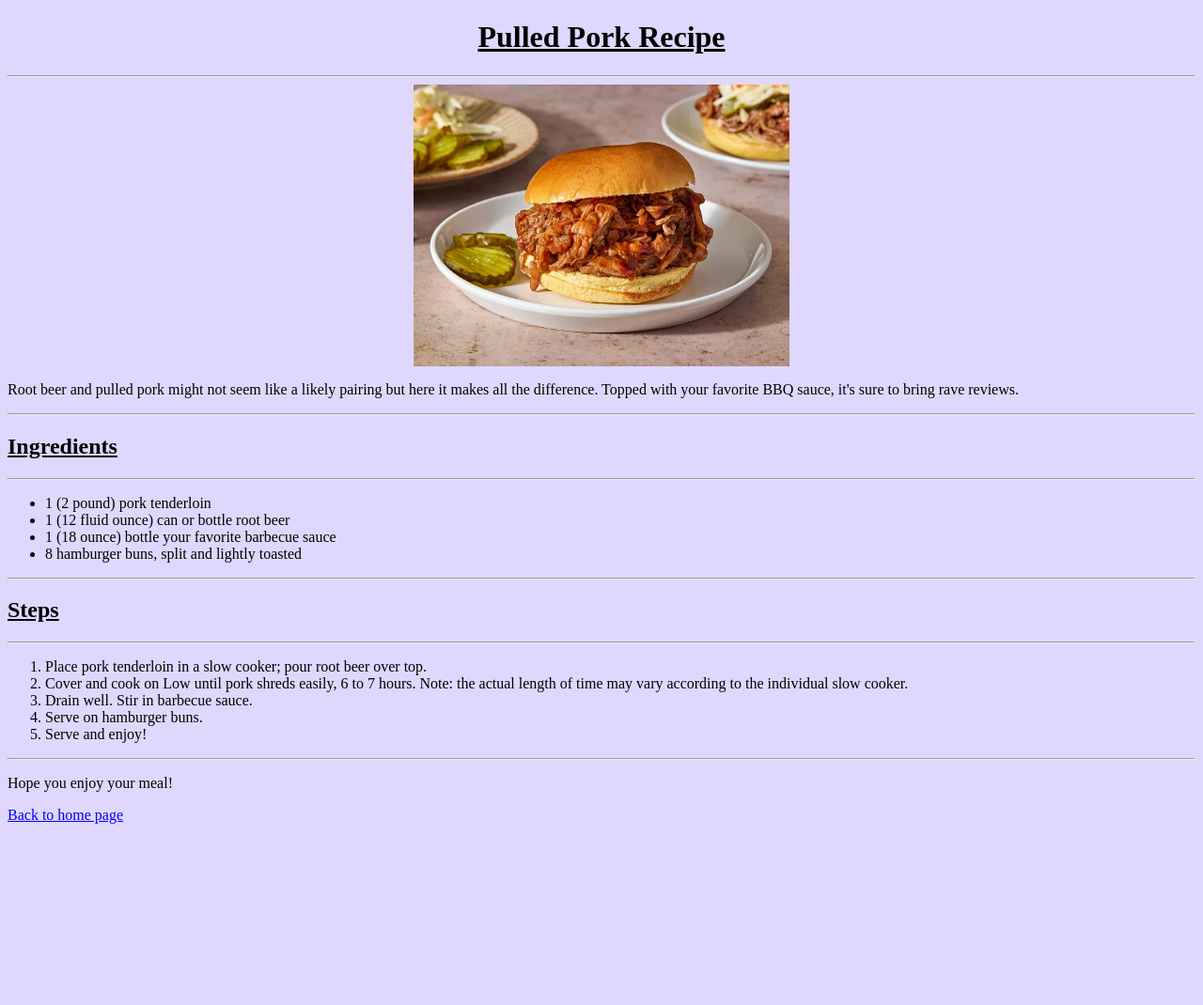
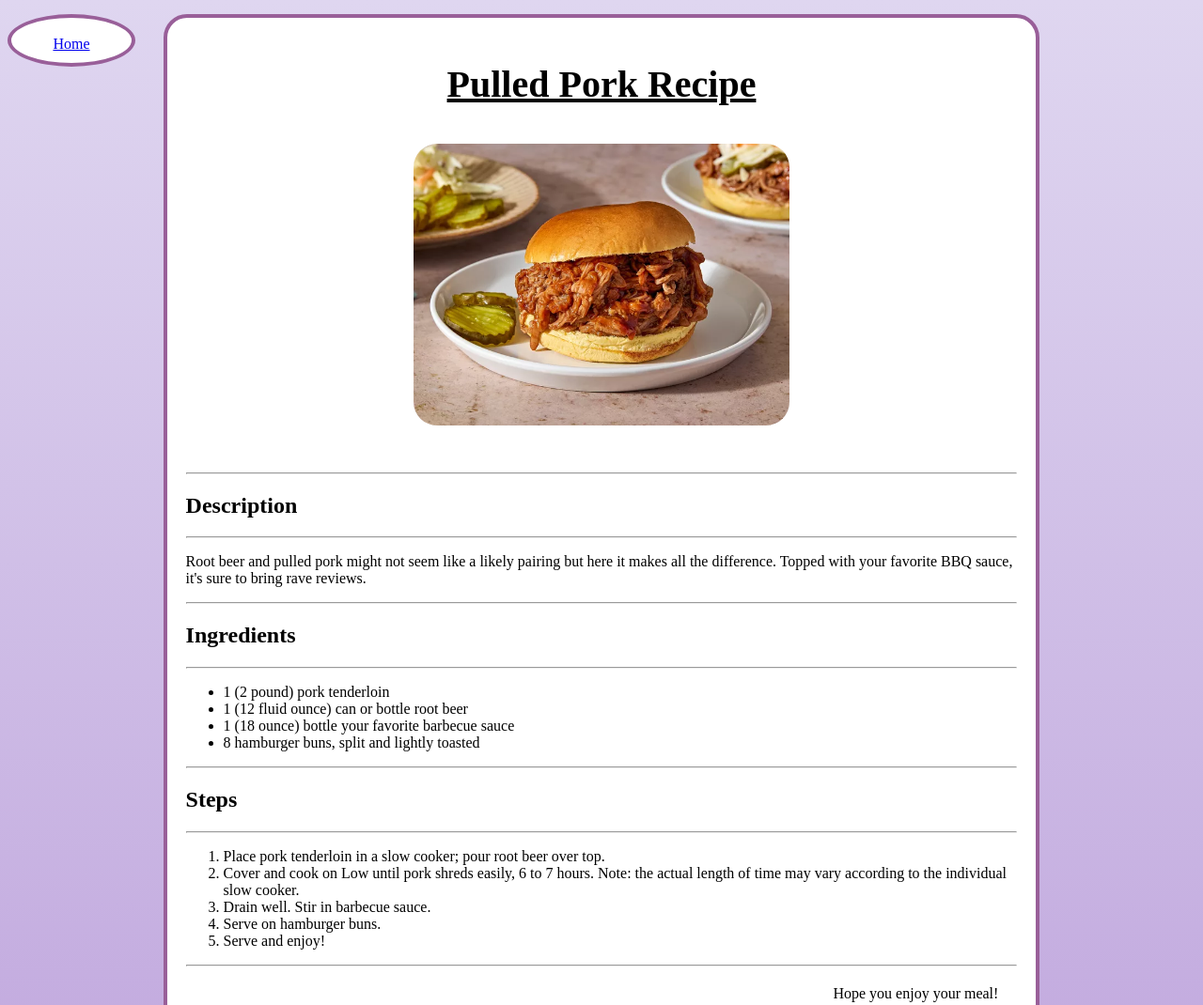
Before and after one commit to Piioni/odin-recipes, a plain HTML site: page recipes/pulled_pork.html in a window 1280 px wide. Shown: the top 1070 px of the page at 94% size. Before the commit the page ends 885 px from the top, so only its background shows below. Drawn offline with Linux system fonts and the light colour scheme.

Commit message:
Added margins, block objects, and more css styles

```diff
--- a/recipes/pulled_pork.html
+++ b/recipes/pulled_pork.html
@@ -7,12 +7,16 @@
     <title>Pulled Pork</title>
 </head>
 <body>
+    <header> <a href="../index.html">Home</a></header>
+    <div id="contents">
         <h1>Pulled Pork Recipe</h1>
+            <img src="../images/Pulled_pork.jpg">
         <hr>
-        <img src="../images/Pulled_pork.jpg">
+        <h2 class="heading">Description</h2>
+        <hr>
             <p>Root beer and pulled pork might not seem like a likely pairing but here it makes all the difference. Topped with your favorite BBQ sauce, it's sure to bring rave reviews.</p>
         <hr>
-    <h2>Ingredients</h2>
+        <h2 class="heading">Ingredients</h2>
         <hr>
             <ul>
                 <li>1 (2 pound) pork tenderloin</li>
@@ -21,7 +25,7 @@
                 <li>8 hamburger buns, split and lightly toasted</li>
             </ul>
         <hr>
-    <h2>Steps</h2>
+        <h2 class="heading">Steps</h2>
         <hr>
             <ol>
                 <li>Place pork tenderloin in a slow cooker; pour root beer over top.</li>
@@ -31,8 +35,7 @@
                 <li>Serve and enjoy!</li>
             </ol>
         <hr>
-
-    <p>Hope you enjoy your meal!</p>
-    <a href="../index.html">Back to home page</a>
+        <p class="regardings">Hope you enjoy your meal!</p>
+    </div>
 </body>
 </html>
--- a/styles.css
+++ b/styles.css
@@ -1,24 +1,75 @@
-* {
-    background-color: #E0D7FF;
+body {
+    background: linear-gradient(180deg, rgb(223, 214, 240), #c3abdf);
 }
 
-.introduction {
+header{
+    position: fixed;
     text-align: center;
+    border: solid rgb(153, 95, 153) 4px;
+    border-radius: 50%;
+    background-color: rgb(255, 255, 255);
+    width: 8rem;
+    height: 3rem;
+    line-height: 3.5;
+
 }
 
 img {
     width: 400px;
     height: auto;
     display: block;
-    margin-left: auto;
-    margin-right: auto;
+    margin: 0   auto;
+    margin-top: 40px;
+    margin-bottom: 50px;
+    border-radius: 25px;
+}
+
+#contents {
+    margin: auto;
+    margin-top: 15px;
+    width: max(70%, 400px);
+    border: solid rgb(153, 95, 153) 4px;
+    border-radius: 25px;
+    background-color: white;
+    padding: 20px;
+}
+
+#contents.block {
+    display: block;
+    margin: auto;
+    margin-top: 20px;
+    margin-bottom: 20px;
+    width: min(70%,400px);
+
+}
+img .block {
+    margin-bottom: 20px;
+}
+
+.block .header{
+    text-align: center;
+    margin-top: 8px;
+}
+
+.block .regardings{
+    text-align: right;
+    margin-bottom: 8px;
+    margin-top: 16px;
 }
 
 h1 {
     text-align: center;
     text-decoration: underline;
+    font-size: 40px;
+
 }
 
-h2 {
+.headers {
     text-decoration: underline;
 }
+
+.regardings {
+    text-align: right;
+    margin-right: 20px;
+    margin-top: 20px;
+}
```
Also changed, not shown: index.html (+9 -10 lines), recipes/lasagna.html (+11 -6 lines), recipes/pepper_steak.html (+12 -11 lines), recipes/warm_berry_compote.html (+9 -8 lines). Lines whose indentation alone changed are shown as unchanged.
